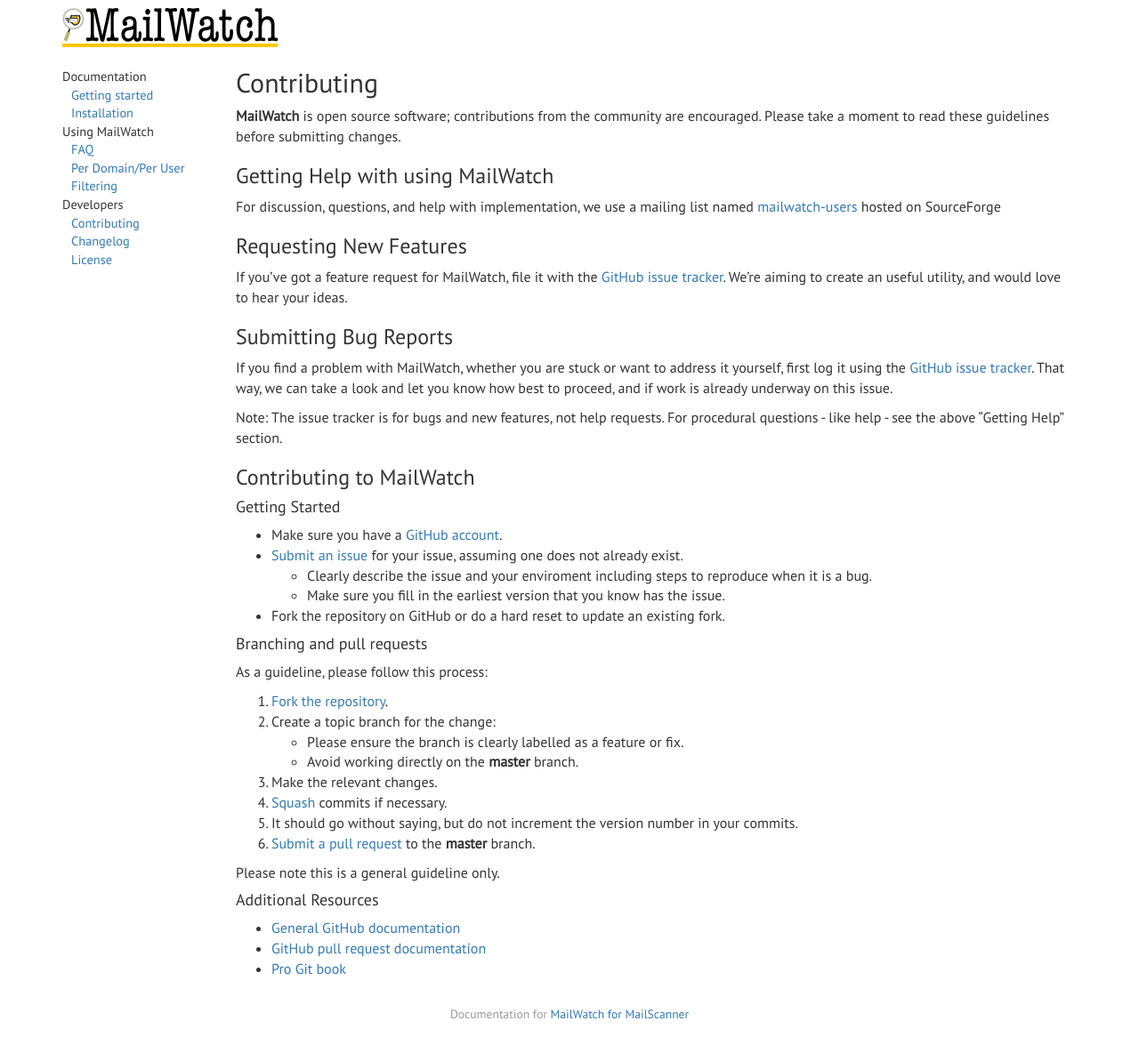
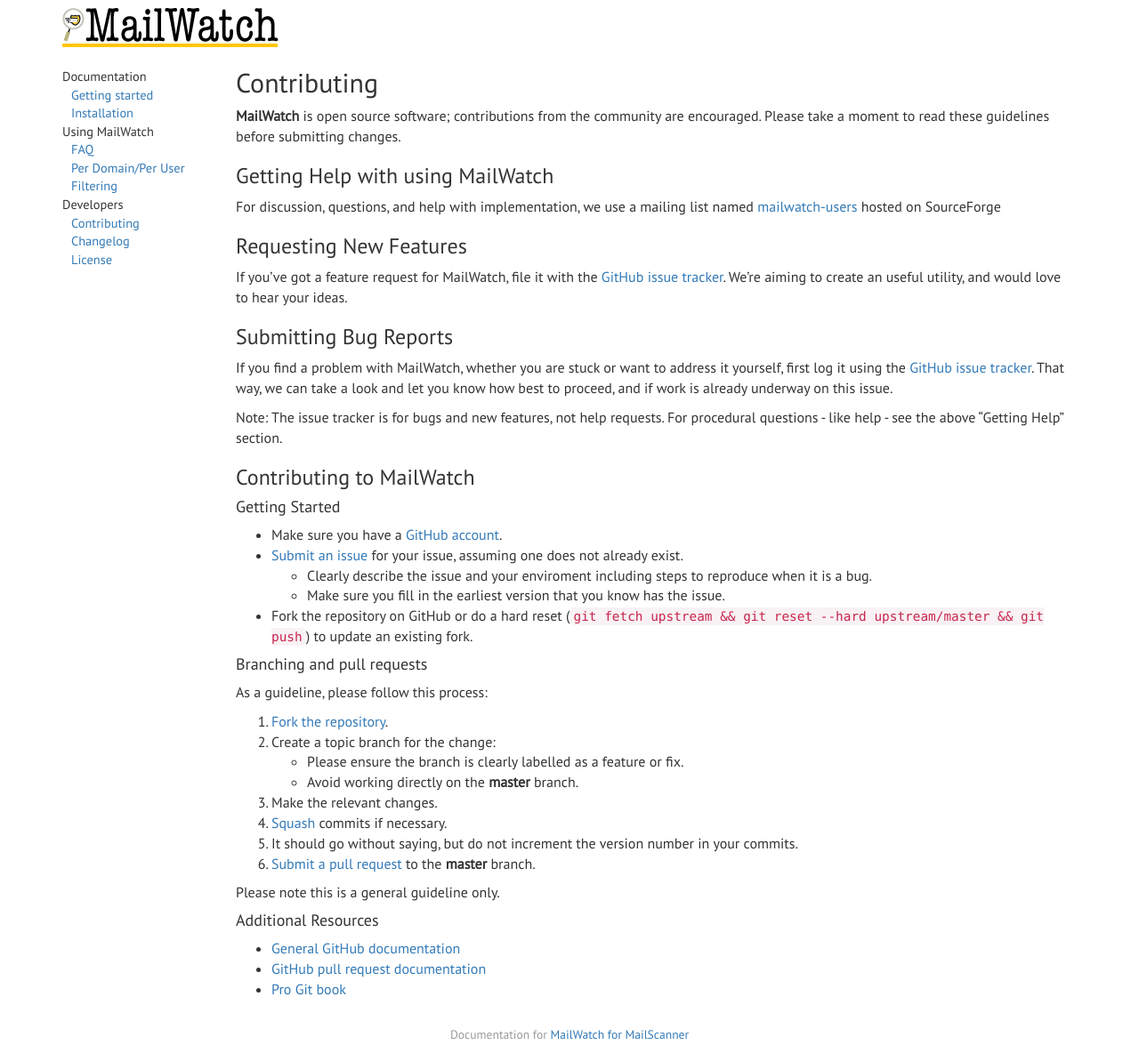
Before and after one commit to mailwatch/mailwatch-docs, a Jekyll site: the page built from _posts/2014-07-30-contributing.md, in a window 1280 px wide. Shown: the whole page at 89% size. Built offline with Jekyll 4.4.1, drawn with Linux system fonts in a browser that asks for light colours; nearby versions of some CDN libraries; Markdown is read by kramdown in place of the engine named in the settings; before the commit the page ends 1170 px from its top, so only the background shows below that.

Commit message:
explain git hard reset

```diff
--- a/_posts/2014-07-30-contributing.md
+++ b/_posts/2014-07-30-contributing.md
@@ -32,7 +32,7 @@ Note: The issue tracker is for bugs and new features, not help requests. For pro
 * [Submit an issue](https://github.com/mailwatch/1.2.0/issues) for your issue, assuming one does not already exist.
    * Clearly describe the issue and your enviroment including steps to reproduce when it is a bug.
    * Make sure you fill in the earliest version that you know has the issue.
-* Fork the repository on GitHub or do a hard reset to update an existing fork.
+* Fork the repository on GitHub or do a hard reset (`git fetch upstream && git reset --hard upstream/master && git push`) to update an existing fork.
 
 #### Branching and pull requests
 As a guideline, please follow this process:
```
